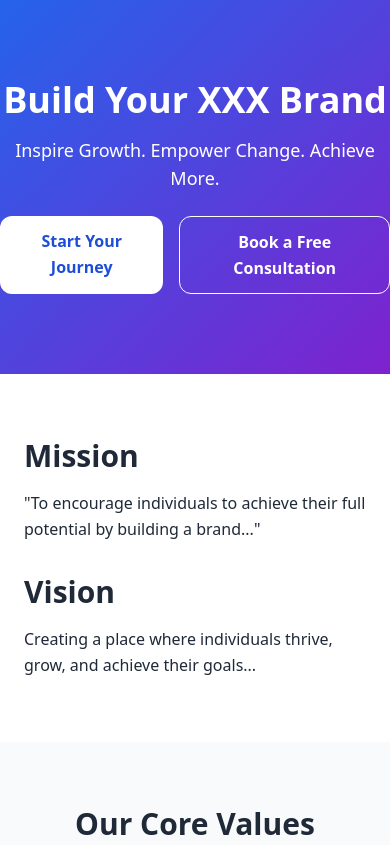
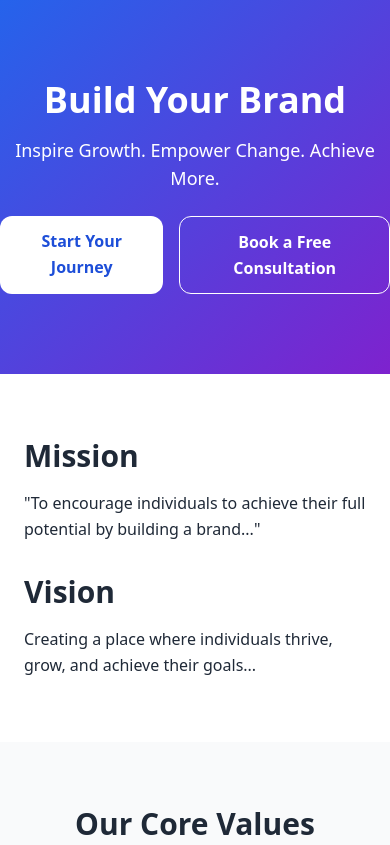
Before and after one commit to cyberwizard1001/build-your-brand, a plain HTML site: page index.html in a window 390 px wide. Shown: the top 845 px of the page. Drawn offline with nearby package versions, Linux system fonts and the light colour scheme.

Commit message:
Update index.html

```diff
--- a/index.html
+++ b/index.html
@@ -10,7 +10,7 @@
 
     <!-- Hero -->
     <section class="text-center py-20 bg-gradient-to-br from-blue-600 to-purple-700 text-white">
-      <h1 class="text-4xl md:text-5xl font-bold">Build Your XXX Brand</h1>
+      <h1 class="text-4xl md:text-5xl font-bold">Build Your Brand</h1>
       <p class="mt-4 text-lg max-w-2xl mx-auto">Inspire Growth. Empower Change. Achieve More.</p>
       <div class="mt-6 flex justify-center gap-4">
         <a href="#services" class="bg-white text-blue-700 px-5 py-3 rounded-xl font-semibold hover:bg-gray-100">Start Your Journey</a>
@@ -46,14 +46,14 @@
     </section>
 
     <!-- Objectives -->
-    <section class="py-16 px-6 max-w-4xl mx-auto">
+<!--     <section class="py-16 px-6 max-w-4xl mx-auto">
       <h2 class="text-3xl font-bold mb-6 text-center">Objectives</h2>
       <ul class="list-disc list-inside space-y-3 text-lg">
         <li>Objective 1</li>
         <li>Objective 2</li>
         <li>Objective 3</li>
       </ul>
-    </section>
+    </section> -->
 
     <!-- Target Audience -->
     <section class="py-16 bg-gray-100 px-6 max-w-5xl mx-auto">
@@ -122,7 +122,7 @@
 
     <!-- Footer -->
     <footer class="py-8 text-center text-sm text-gray-500 bg-gray-100">
-      <p>&copy; 2025 Build Your XXX Brand. All rights reserved.</p>
+      <p>&copy; 2025 Build Your Brand. All rights reserved.</p>
       <div class="mt-2 space-x-4">
         <a href="#" class="hover:underline">Privacy Policy</a>
         <a href="#" class="hover:underline">Contact</a>
```
